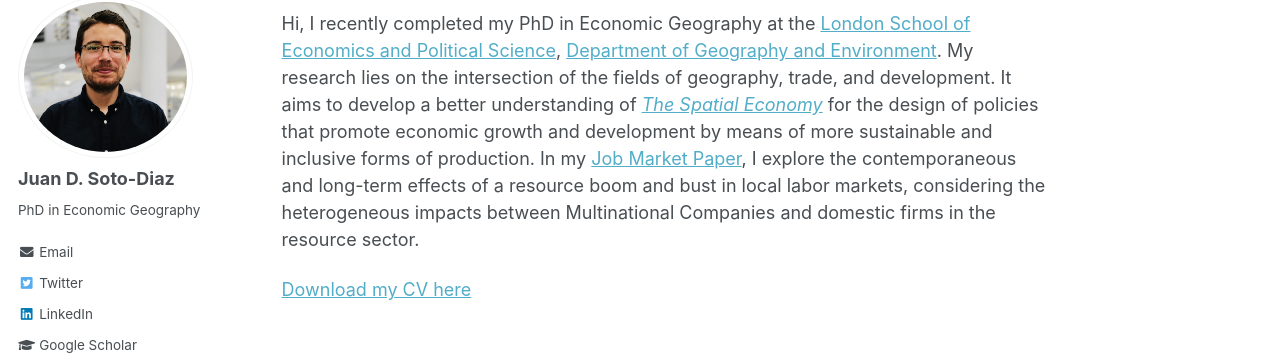
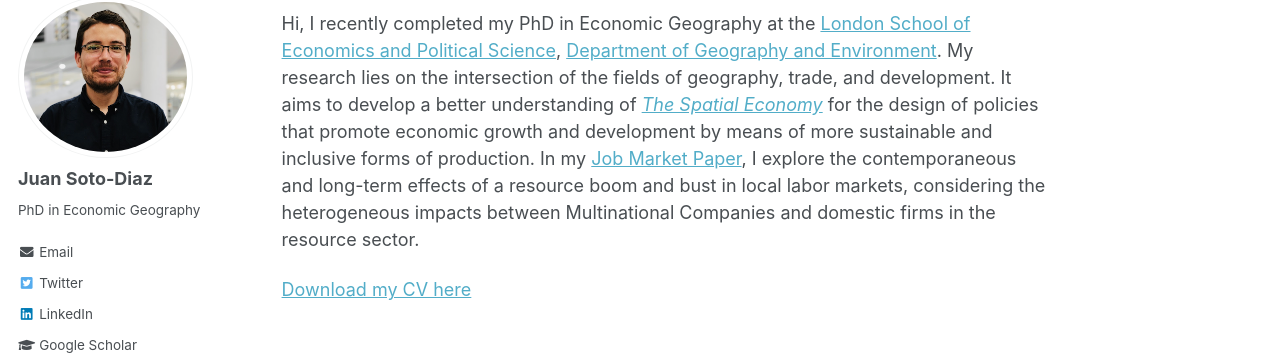
Before and after one commit to pedrofierroz87/pedrofierroz87.github.io, a Jekyll site: the page built from _pages/about.md, in a window 1280 px wide. Shown: the part 122-483 px from the top of the page. Built offline with Jekyll 4.4.1, drawn with Linux system fonts in a browser that asks for light colours.

```diff
--- a/_config.yml
+++ b/_config.yml
@@ -80,7 +80,7 @@ analytics:
 
 # Site Author
 author:
-  name             : "Juan D. Soto-Diaz"
+  name             : "Juan Soto-Diaz"
   avatar           : "profile.PNG"
   bio              : "PhD in Economic Geography"
   location         : #"London, UK"
```
